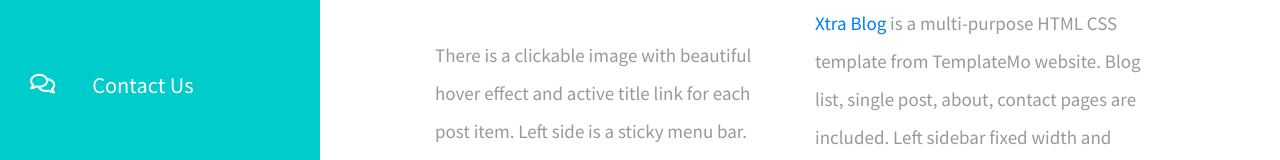
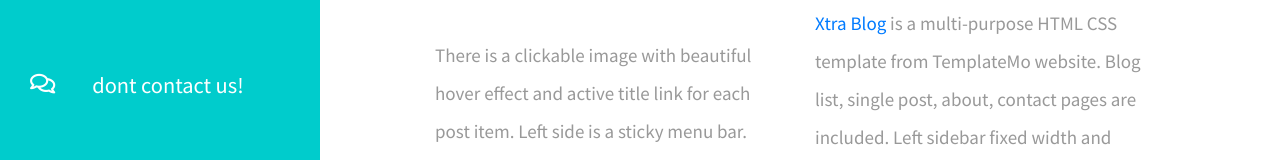
Before and after one commit to iranloyehannah/hems.com, a plain HTML site: page trash.html in a window 1280 px wide. Shown: the part 602-762 px from the top of the page. Drawn offline with Linux system fonts and the light colour scheme.

Commit message:
update main

```diff
--- a/trash.html
+++ b/trash.html
@@ -42,7 +42,7 @@ https://templatemo.com/tm-553-xtra-blog
                     </a></li>
                     <li class="tm-nav-item"><a href="contact.html" class="tm-nav-link">
                         <i class="far fa-comments"></i>
-                        Contact Us
+                        dont contact us!
                     </a></li>
                 </ul>
             </nav>
```
